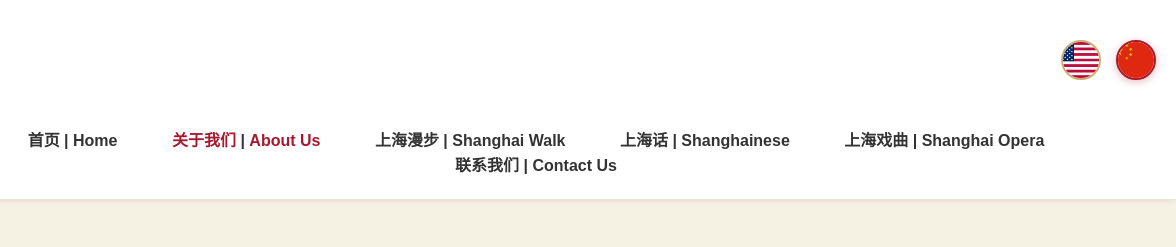
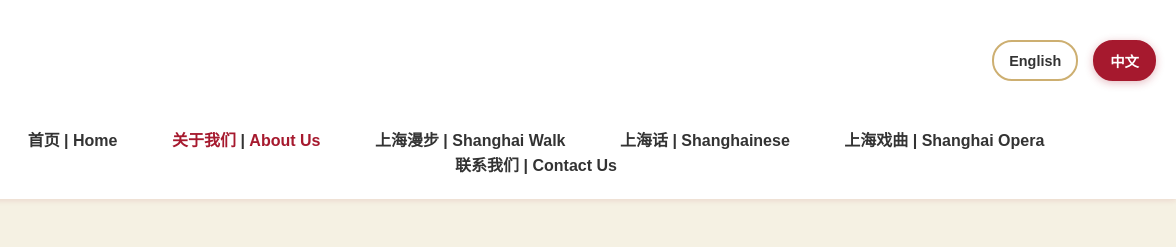
Before and after one commit to Dukehjx/ShanghaiWalk-Website, a plain HTML site: page about.html in a window 1280 px wide. Shown: the top 247 px of the page, 104-1280 px from the left. Drawn offline with Linux system fonts and the light colour scheme.

Commit message:
更新语言切换按钮
语言切换按钮从国旗改至纯文本

```diff
--- a/about.html
+++ b/about.html
@@ -18,8 +18,8 @@
         </div>
 
         <div class="language-toggle" aria-label="Language Selection">
-            <button id="en-btn" class="lang-btn" aria-label="Switch to English"><img src="./images/US-flag.png" alt="English"></button>
-            <button id="zh-btn" class="lang-btn" aria-label="Switch to Chinese"><img src="./images/China-flag.png" alt="中文"></button>
+            <button id="en-btn" class="lang-btn" aria-label="Switch to English">English</button>
+            <button id="zh-btn" class="lang-btn" aria-label="Switch to Chinese">中文</button>
         </div>
 
         <nav role="navigation" aria-label="Main Navigation">
@@ -56,8 +56,8 @@
         </div>
         <div class="float-right">
             <div class="float-language-toggle" aria-label="Language Selection">
-                <button id="float-en-btn" class="lang-btn" aria-label="Switch to English"><img src="./images/US-flag.png" alt="English"></button>
-                <button id="float-zh-btn" class="lang-btn" aria-label="Switch to Chinese"><img src="./images/China-flag.png" alt="中文"></button>
+                <button id="float-en-btn" class="lang-btn" aria-label="Switch to English">English</button>
+                <button id="float-zh-btn" class="lang-btn" aria-label="Switch to Chinese">中文</button>
             </div>
         </div>
     </div>
--- a/style.css
+++ b/style.css
@@ -51,33 +51,27 @@ header {
 }
 
 .lang-btn {
-    width: 40px;
-    height: 40px;
-    padding: 0;
+    padding: 8px 15px;
     border: 2px solid var(--secondary-color);
     background: white;
-    border-radius: 50%;
+    border-radius: 20px;
     cursor: pointer;
     transition: all 0.3s ease;
-    overflow: hidden;
-    display: flex;
-    align-items: center;
-    justify-content: center;
-}
-
-.lang-btn img {
-    width: 100%;
-    height: 100%;
-    object-fit: cover;
+    font-weight: bold;
+    color: var(--text-color);
+    font-size: 0.9em;
 }
 
 .lang-btn:hover {
-    transform: scale(1.1);
+    transform: scale(1.05);
     box-shadow: 0 2px 8px rgba(205, 175, 113, 0.3);
+    background-color: var(--accent-color);
 }
 
 .lang-btn.active {
     border-color: var(--primary-color);
+    background-color: var(--primary-color);
+    color: white;
     box-shadow: 0 2px 8px rgba(166, 25, 46, 0.3);
 }
 
@@ -1431,4 +1425,9 @@ body.english h3 span.en {
         padding: 8px 15px;
         font-size: 0.9em;
     }
+
+    .lang-btn {
+        padding: 6px 12px;
+        font-size: 0.8em;
+    }
 }
```
Also changed, not shown: contact.html (+4 -4 lines), index.html (+4 -4 lines), shanghai-opera.html (+4 -4 lines), shanghai-walk.html (+4 -4 lines), shanghainese.html (+4 -4 lines).
